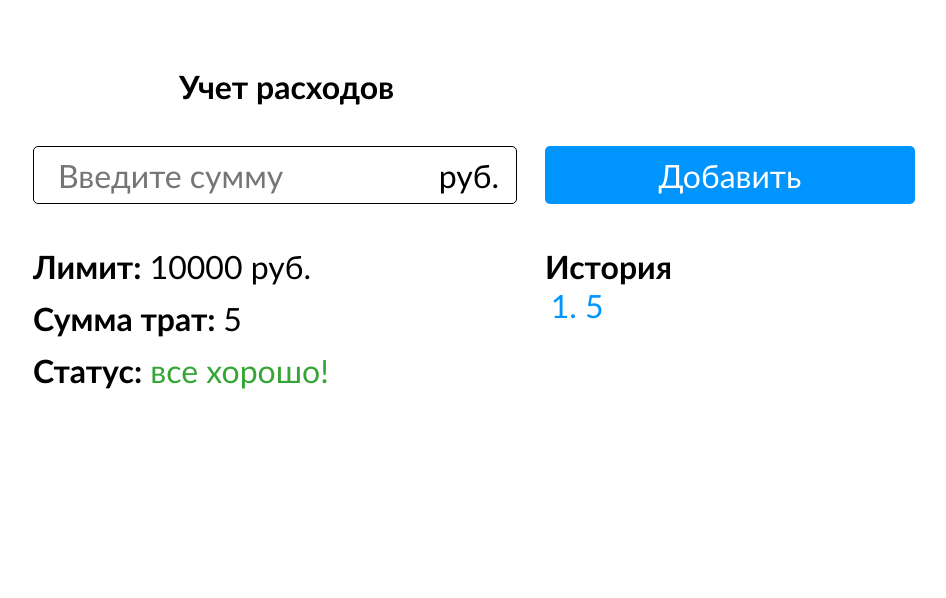
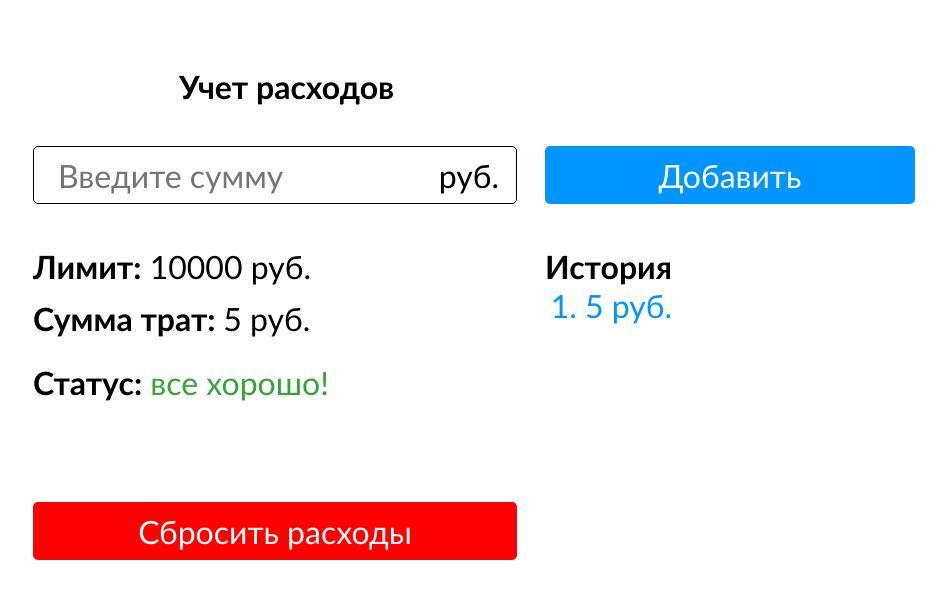
Before and after one commit to EG0R0V0/expenses-app, a plain HTML site: page index.html in a window 1280 px wide. Both pictures are taken after typing "5" into the empty fields and a click on the button "Добавить". Shown: the whole page, without its empty margins (107-1053 px from the left). Drawn offline with Linux system fonts and the light colour scheme.

Commit message:
add resrtButton and status summ

```diff
--- a/index.css
+++ b/index.css
@@ -73,6 +73,7 @@ h1 {
 
 .input__btn:hover {
   cursor: pointer;
+  opacity: 0.8;
 }
 
 .stats {
@@ -95,7 +96,7 @@ h1 {
 }
 
 .stats__status {
-  margin-top: 13px;
+  margin-top: 25px;
 }
 
 .status {
@@ -110,3 +111,18 @@ h1 {
   font-weight: 700;
   font-size: 32px;
 }
+
+.clear__btn {
+  width: 484px;
+  height: 58px;
+  margin-top: 100px;
+  background-color: #ff0000;
+  color: #ffffff;
+  border-radius: 5px;
+  border: none;
+}
+
+.clear__btn:hover {
+  cursor: pointer;
+  opacity: 0.8;
+}
--- a/index.html
+++ b/index.html
@@ -36,6 +36,7 @@
           <span class="information-status label"> Статус:</span>
           <span class="js-status status"></span>
         </div>
+        <button class="clear__btn" id="clearBtn">Сбросить расходы</button>
       </div>
       <div class="history">
         <div class="history label">История</div>
--- a/index.js
+++ b/index.js
@@ -2,6 +2,7 @@ const LIMIT = 10000;
 const STATUS_IN_LIMIT = 'все хорошо!';
 const STATUS_OUT_OF_LIMIT = 'все плохо!';
 const STATUS_OUT_OF_LIMIT_CLASSNAME = 'status_red';
+const CURRENCY = 'руб.'
 
 const pushExpenseNode = document.querySelector('.js-input__btn');
 const inputExpenseNode = document.querySelector('.js-input__expens');
@@ -9,8 +10,9 @@ const historyNode = document.querySelector('.js-history');
 const sumNode = document.querySelector('.js-sum');
 const limitNode = document.querySelector('.js-limit');
 const statusNode = document.querySelector('.js-status');
+const clearBtnNode = document.getElementById("clearBtn");
 
-const expenses = [];
+let expenses = [];
 
 init(expenses);
 
@@ -25,6 +27,11 @@ pushExpenseNode.addEventListener('click', function () {
 
     render(expenses)
 })
+
+function trackExpense(expense) {
+    expenses.push(expense);     // добавляем значение в массив
+}
+
 
 function render(expenses) {
     const sum = calculateExpenses(expenses);
@@ -63,9 +70,6 @@ function getExpenseFromUser() {
     return expense;
 }
 
-function trackExpense(expense) {
-    expenses.push(expense);     // добавляем значение в массив
-}
 
 function clearInput() {
     inputExpenseNode.value = '';     // после нажатия обнуляем поля ввода
@@ -76,7 +80,7 @@ function renderHistory(expenses) {
     let expensesListHTML = '';
 
     expenses.forEach(element => {
-        const elementHTML = `<li class = 'historyElement'>${element}</li>`;
+        const elementHTML = `<li class = 'historyElement'>${element} ${CURRENCY}</li>`;
         expensesListHTML += elementHTML;
     });
 
@@ -84,7 +88,7 @@ function renderHistory(expenses) {
 }
 
 function renderSum(sum) {
-    sumNode.innerText = sum;
+    sumNode.innerText = `${sum} ${CURRENCY}`;
 }
 
 function renderStatus(sum) {
@@ -92,7 +96,16 @@ function renderStatus(sum) {
     if (sum <= LIMIT) {
         statusNode.innerText = STATUS_IN_LIMIT;
     } else {
-        statusNode.innerText = STATUS_OUT_OF_LIMIT;
+        const out_of_limit = sum - LIMIT;
+        statusNode.innerText = `${STATUS_OUT_OF_LIMIT} (-${out_of_limit} ${CURRENCY})`;
         statusNode.classList.add(STATUS_OUT_OF_LIMIT_CLASSNAME);
     }
 }
+
+const clearBtnHandler = () => {
+    expenses = [];
+    render(expenses);
+    statusNode.classList.remove(STATUS_OUT_OF_LIMIT_CLASSNAME);
+};
+
+clearBtnNode.addEventListener("click", clearBtnHandler);
```
